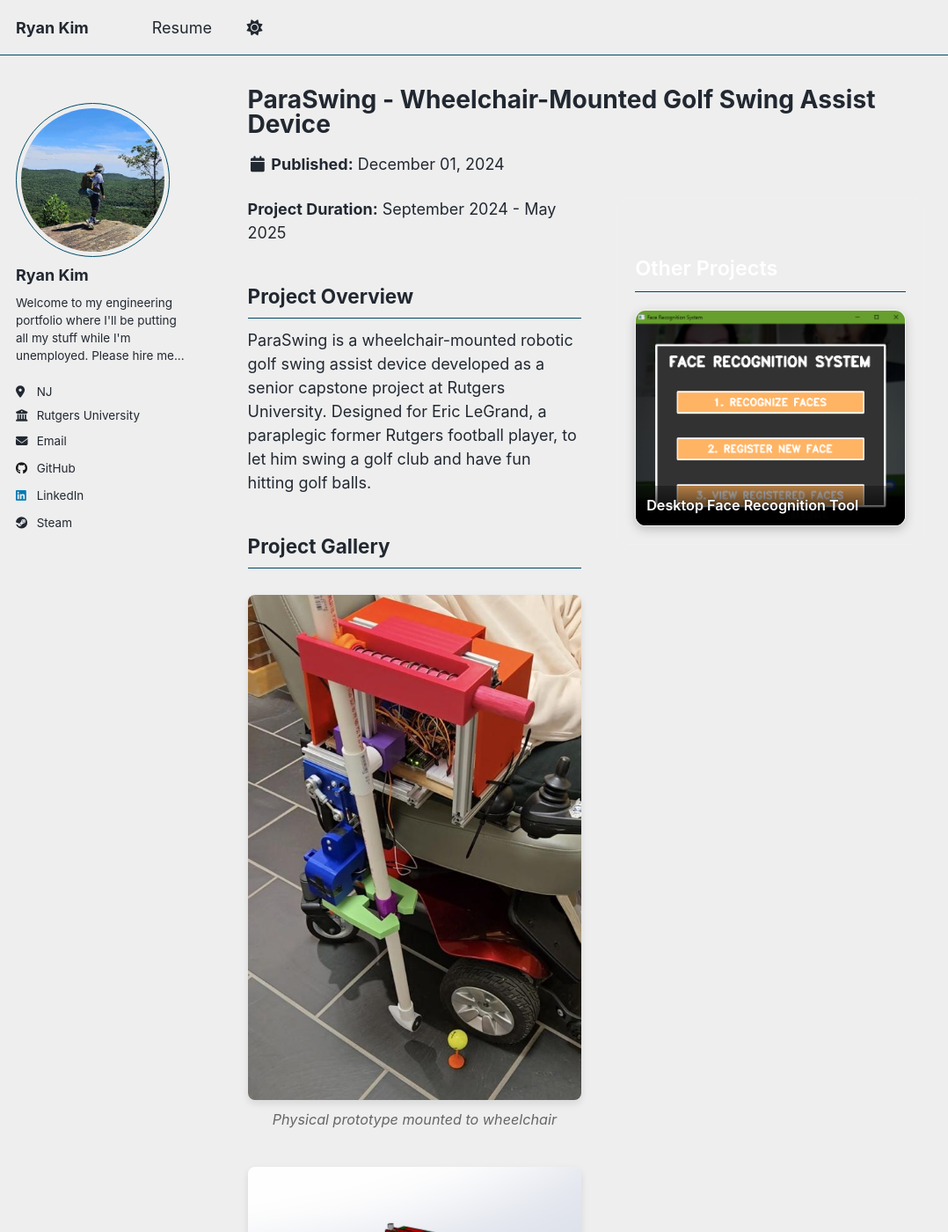
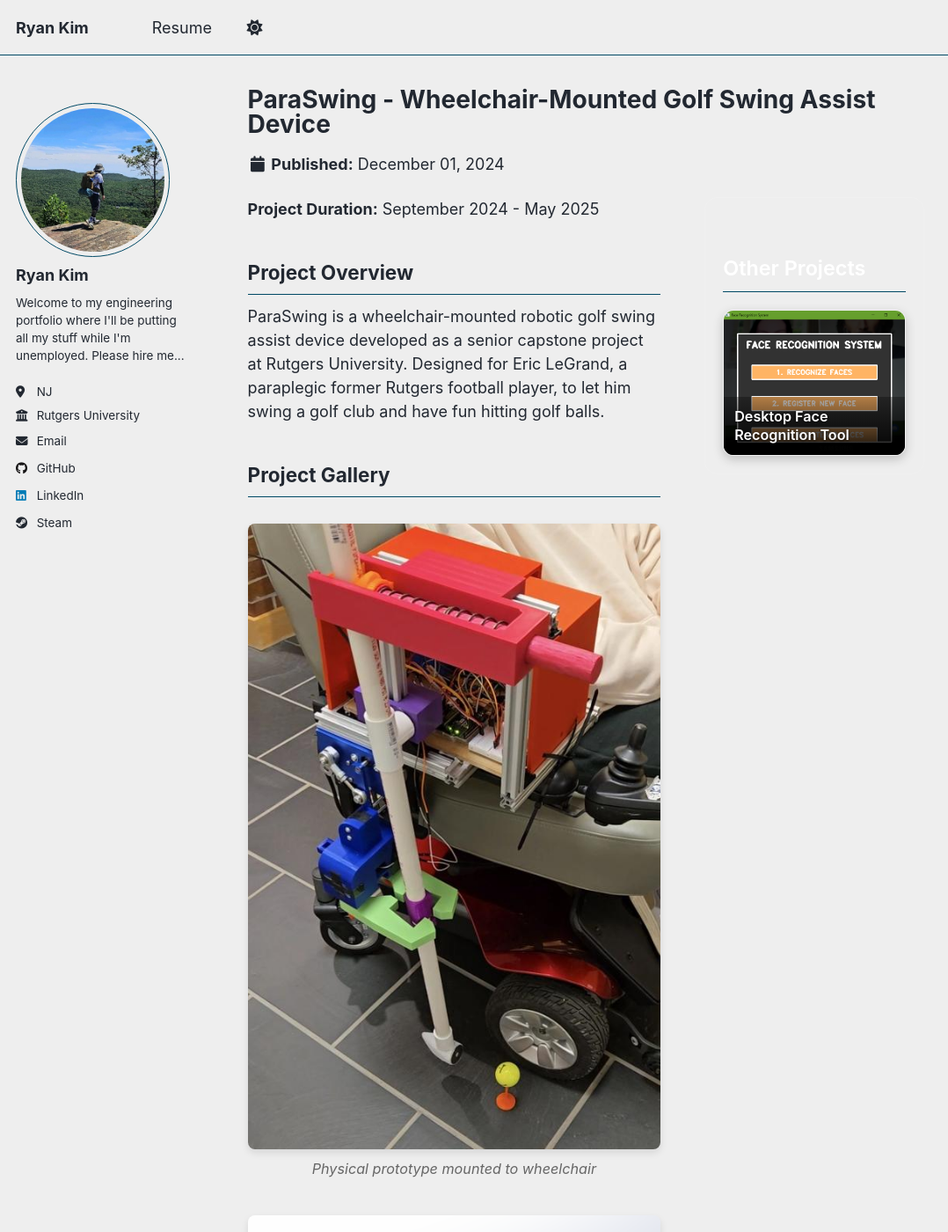
Before and after one commit to Rkydin/rkydin.github.io, a Jekyll site: the page built from _portfolio/paraswing.md, in a window 1280 px wide and 1400 px high. Shown: the whole window at 88% size, without its empty margins (0-1078 px from the left). Built offline with Jekyll 4.4.1, drawn with Linux system fonts in a browser that asks for light colours; a script that is not in the unit is left out.

Commit message:
Update portfolio.html

```diff
--- a/_layouts/portfolio.html
+++ b/_layouts/portfolio.html
@@ -5,11 +5,11 @@ layout: single
 <style>
 .portfolio-container {
   display: grid;
-  grid-template-columns: 1fr 350px;
-  gap: 40px;
+  grid-template-columns: 1fr 250px;
+  gap: 50px;
   align-items: start;
+  max-width: 100%;
 }
-
 .portfolio-main-content {
   min-width: 0;
 }
```
